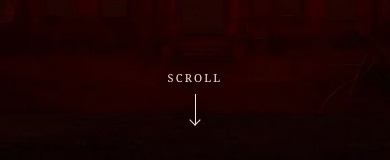
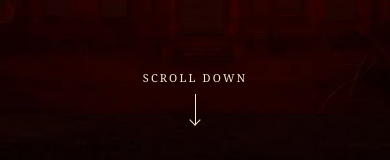
Before and after one commit to Shr1kantP/iete-mosaic, a Next.js app: page / in a window 390 px wide. Shown: the part 684-844 px from the top of the page. Built offline with nearby package versions, Linux system fonts and the light colour scheme; a web font is replaced by a local one.

Commit message:
feat: update scroll hint for improved clarity and adjust animation timing for mobile

```diff
--- a/app/faq/page.tsx
+++ b/app/faq/page.tsx
@@ -15,7 +15,7 @@ const faqs = [
   {
     question: "How long does the experience last?",
     answer:
-      "The experience has four stages, each with an eight-minute time limit. Additional time is required for the initial briefing and transitions.",
+      "The experience has Three stages, with an overall  12-minute time limit. Additional time is required for the initial briefing and initiation.",
   },
   {
     question: "Do we need prior experience?",
@@ -30,7 +30,7 @@ const faqs = [
   {
     question: "What happens if we cannot solve a stage in time?",
     answer:
-      "The stage ends when the timer runs out. A three-minute penalty is added to your team's score, and you move on to the next stage.",
+      "A level not completed remark is added to your team's score on the leaderboard, and you move on to the next stage.",
   },
 ];
 
--- a/app/page.tsx
+++ b/app/page.tsx
@@ -841,7 +841,7 @@ export default function Home() {
           .to(
             scrollHint,
             { opacity: 0, duration: 0.48, ease: "power2.out" },
-            0,
+            isMobile ? 2.85 : 0,
           )
           .to(house, { scale: 32.5, duration: 1.4, ease: "power2.inOut" }, 1.6)
           .to(sky, { scale: 1.16, opacity: 0, duration: 1.4, ease: "power2.inOut" }, 1.6)
@@ -947,7 +947,7 @@ export default function Home() {
         </div>
 
         <div className="scroll-hint" ref={scrollHintRef} aria-hidden="true">
-          <span>Scroll</span>
+          <span>Scroll down</span>
           <span className="scroll-hint__arrow" />
         </div>
         <LetterSection />
```
